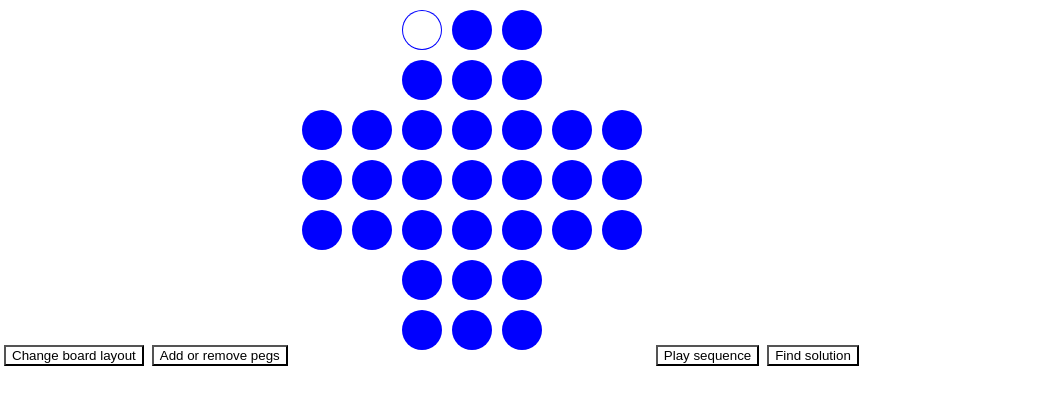
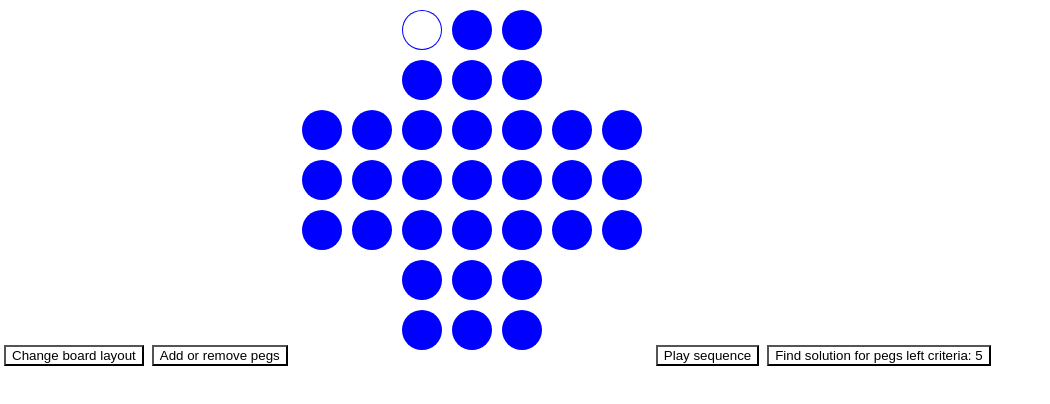
Before and after one commit to joddern/peg_solitaire, a React (Create React App) app: page / in a window 1280 px wide. Shown: the top 404 px of the page, without its empty margins (0-1050 px from the left). Built offline with nearby package versions, Linux system fonts and the light colour scheme.

Commit message:
added 5 as default solving criteria

```diff
--- a/src/components/GameBoard.tsx
+++ b/src/components/GameBoard.tsx
@@ -10,6 +10,8 @@ import Solver from "../mechanics/solver";
 export const maxSize = 7;
 export const pegRadius = 20;
 export const spacing = 10;
+
+const pegsLeftCriteria = 5; // Will lag the whole program if too low with too many pieces...
 
 const Game = () => {
   const canvasRef = useRef<HTMLCanvasElement>(null);
@@ -154,7 +156,10 @@ const Game = () => {
       gameInstance.getHeight(),
       board_copy
     );
-    const newSolverInstance = new Solver(copyOfCurrentGameInstance, 5); // Do not set to 3 or under if full board
+    const newSolverInstance = new Solver(
+      copyOfCurrentGameInstance,
+      pegsLeftCriteria
+    );
     newSolverInstance.solveGame();
     setSequence(newSolverInstance.getSolution());
     setIsSolving(false);
@@ -222,7 +227,7 @@ const Game = () => {
             findSolution();
           }}
         >
-          Find solution
+          Find solution for pegs left criteria: {pegsLeftCriteria}
         </button>
       </div>
       <div>
```
